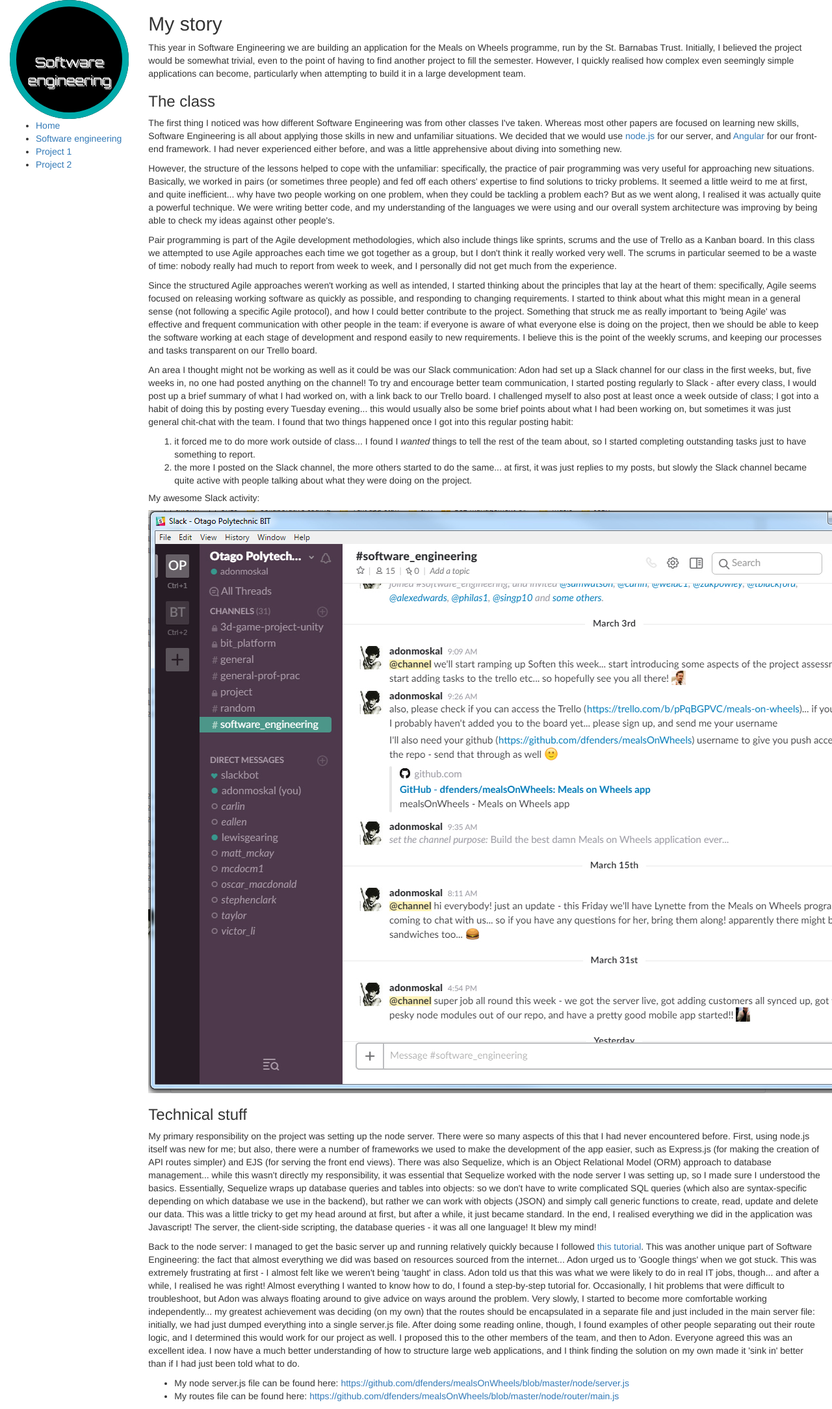
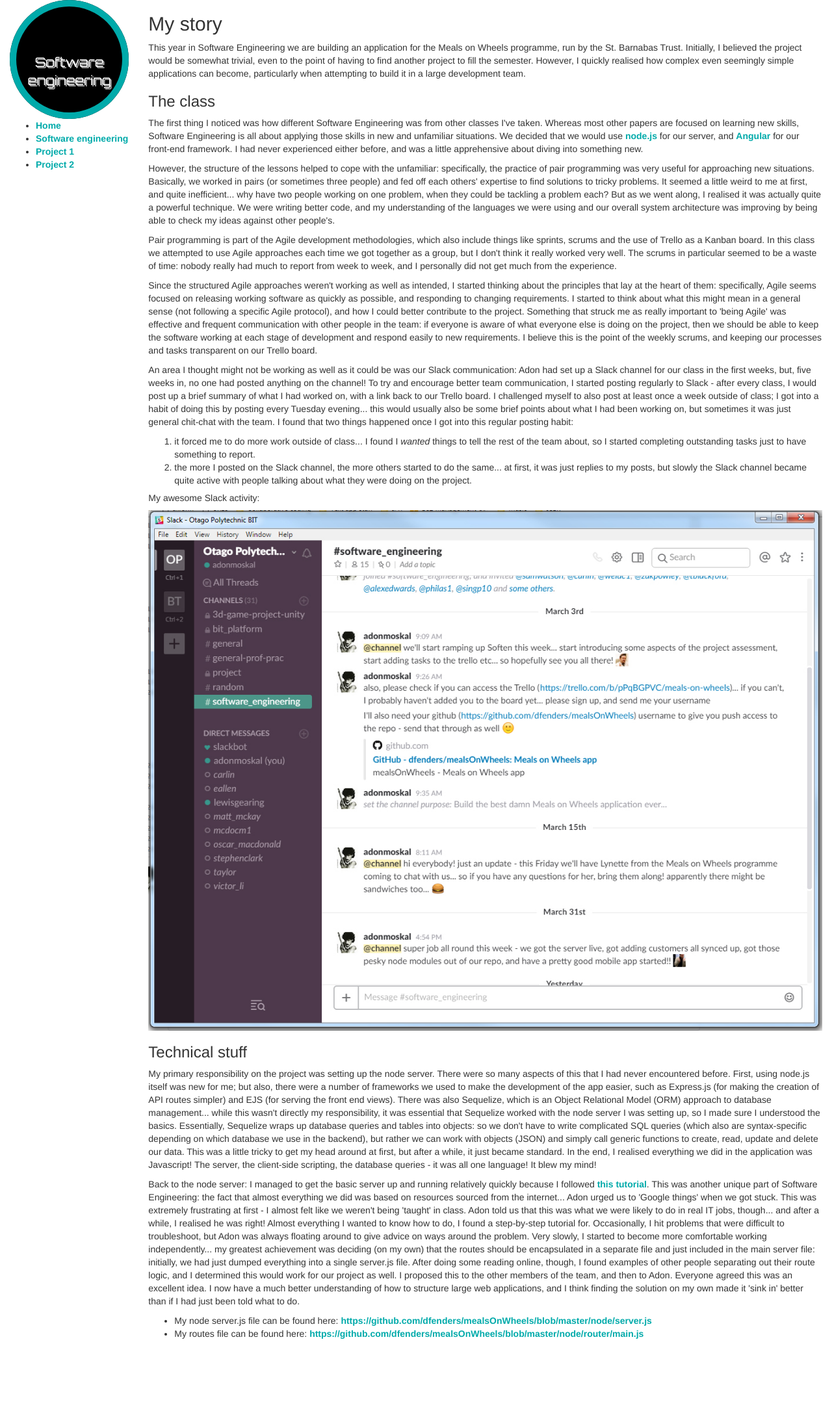
Before and after one commit to dfenders/portfolio, a Jekyll site: the page built from soften.html, in a window 1280 px wide. Shown: the whole page at 65% size. Built offline with Jekyll 4.4.1, drawn with Linux system fonts in a browser that asks for light colours; after the commit the page ends 2072 px from its top, so only the background shows below that.

Commit message:
Update main.css

```diff
--- a/css/main.css
+++ b/css/main.css
@@ -1,4 +1,7 @@
 h1{ font-family:'Open Sans';font-size:5rem;margin-bottom:60px; }
+img { max-width:100% }
+a { font-weight:bold; color:#00aaaa }
+
 .heading{ text-align:center; }
 .alignMiddle{ text-align:center }
 .alignLeft{ text-align:left }
```
